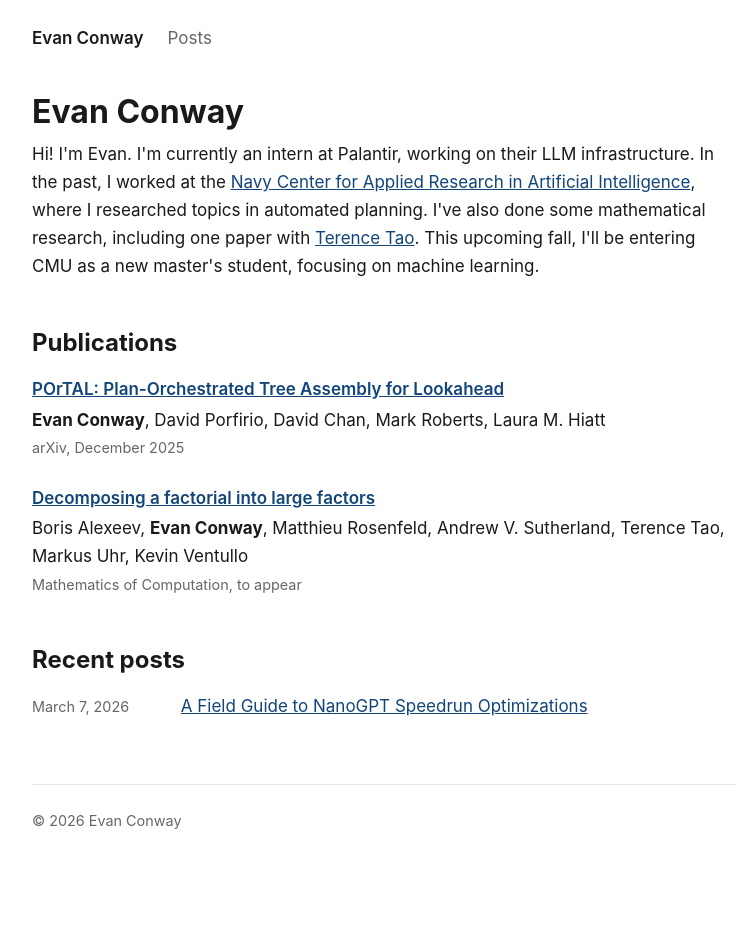
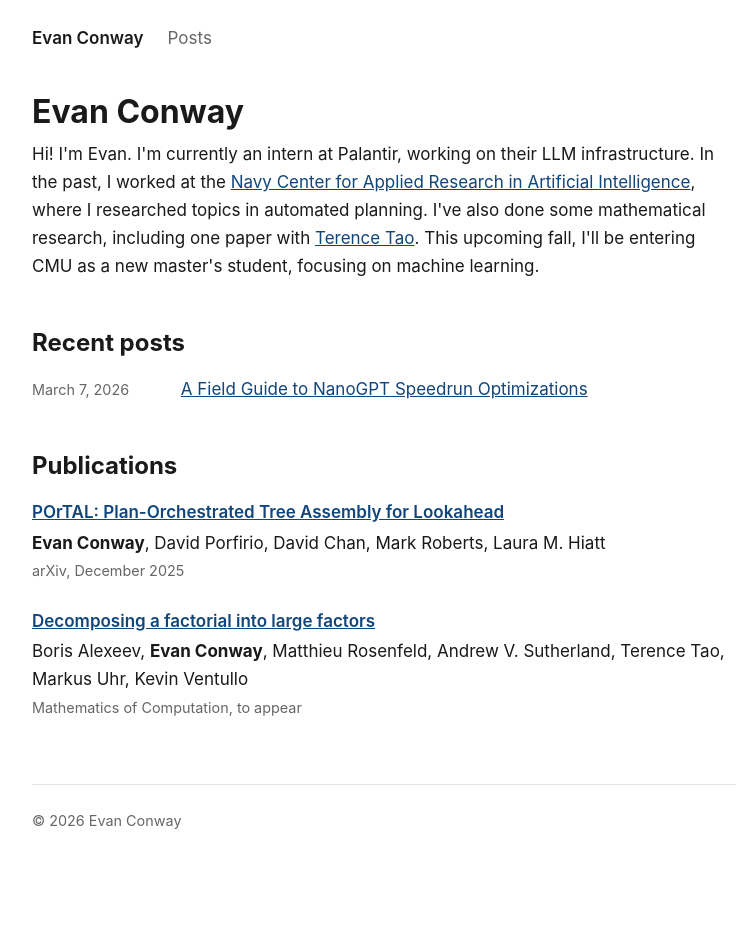
Before and after one commit to evan-conway/evanjayconway.com, a Jekyll site: the page built from index.html, in a window 1280 px wide. Shown: the whole page, without its empty margins (256-1010 px from the left). Built offline with Jekyll 4.4.1, drawn with Linux system fonts in a browser that asks for light colours.

Commit message:
put recent posts above publications on the landing page
Co-Authored-By: Claude Opus 5 <noreply@anthropic.com>
Claude-Session: https://claude.ai/code/session_0193TQoBMkomC7HU7sxe4Y7a

```diff
--- a/index.html
+++ b/index.html
@@ -24,6 +24,17 @@ title: Evan Conway
   >. This upcoming fall, I'll be entering CMU as a new master's student, focusing on machine learning.
 </p>
 
+<h2>Recent posts</h2>
+
+<ul class="post-list">
+  {% for post in site.posts limit: 5 %}
+    <li>
+      <time datetime="{{ post.date | date_to_xmlschema }}">{{ post.date | date: "%B %-d, %Y" }}</time>
+      <a href="{{ post.url | relative_url }}">{{ post.title }}</a>
+    </li>
+  {% endfor %}
+</ul>
+
 <h2>Publications</h2>
 
 <!--
@@ -42,14 +53,3 @@ title: Evan Conway
     </li>
   {% endfor %}
 </ul>
-
-<h2>Recent posts</h2>
-
-<ul class="post-list">
-  {% for post in site.posts limit: 5 %}
-    <li>
-      <time datetime="{{ post.date | date_to_xmlschema }}">{{ post.date | date: "%B %-d, %Y" }}</time>
-      <a href="{{ post.url | relative_url }}">{{ post.title }}</a>
-    </li>
-  {% endfor %}
-</ul>
```
